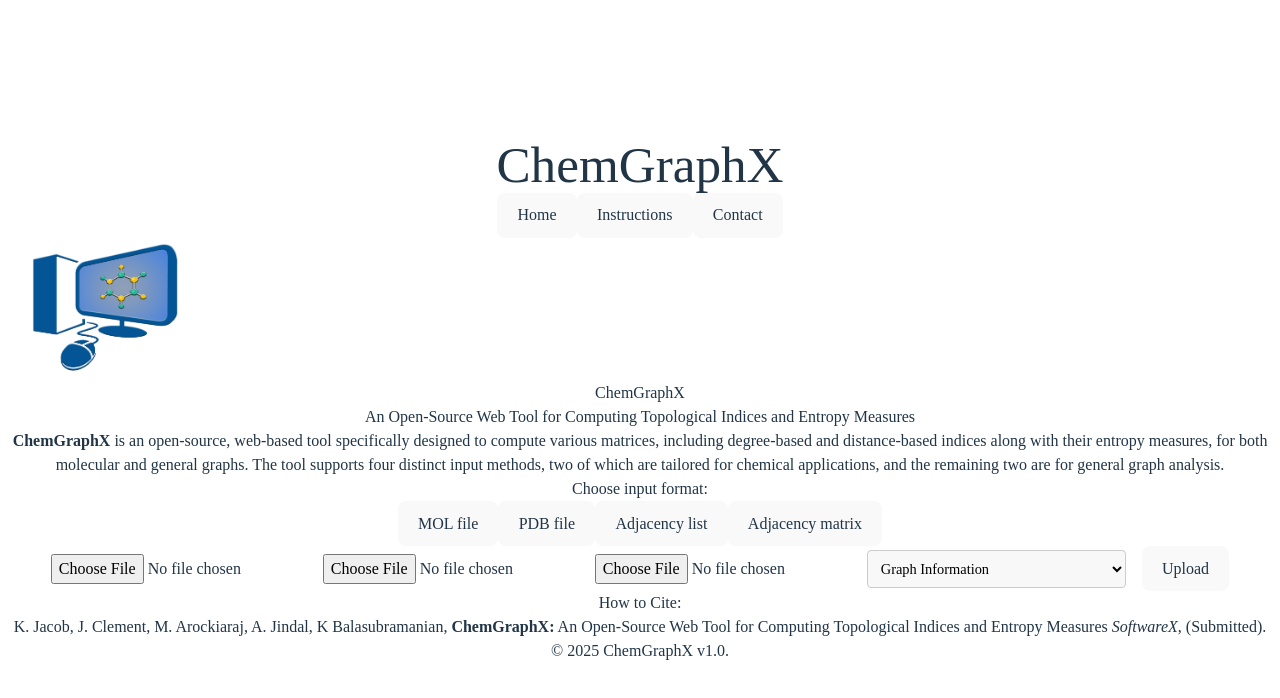
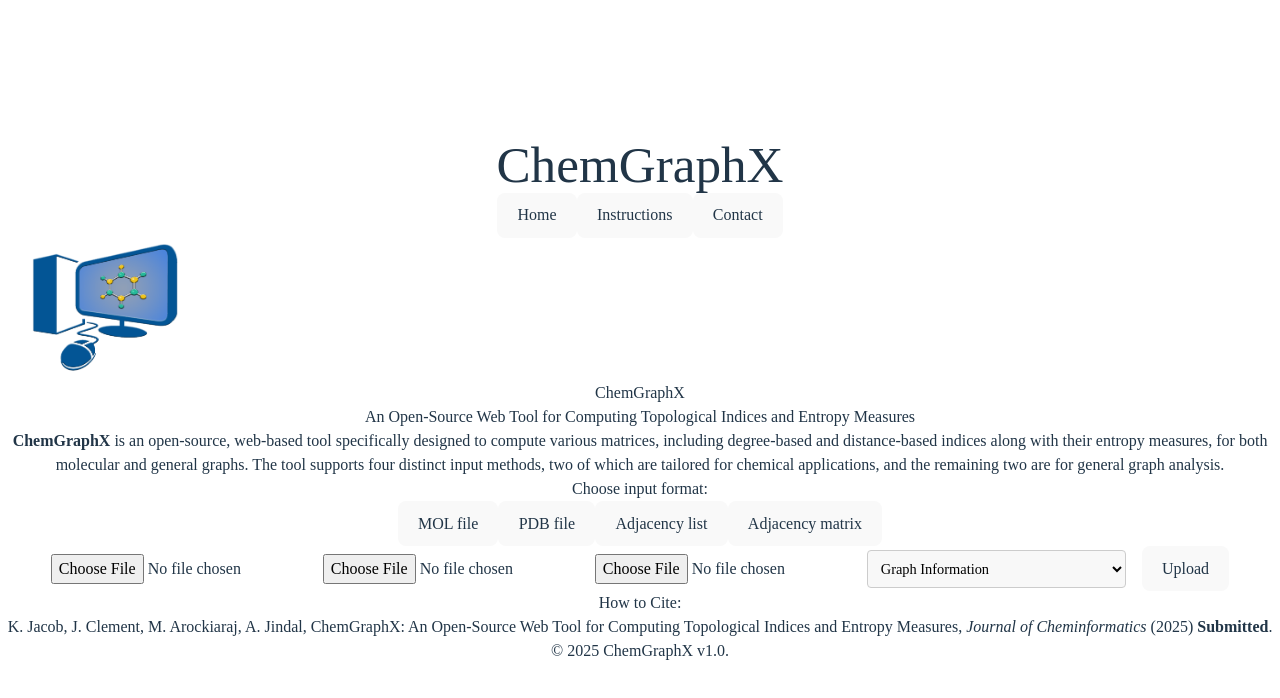
Before and after one commit to aditya-jindal/chem-graph, a React (Vite) app in the folder client/: page / in a window 1280 px wide. Shown: the top 698 px of the page. Built offline with nearby package versions, Linux system fonts and the light colour scheme.

Commit message:
formatting changes

```diff
--- a/client/src/tabs/ContactTab.jsx
+++ b/client/src/tabs/ContactTab.jsx
@@ -8,7 +8,7 @@ const ContactTab = () => {
       <div className="space-y-10">
   <div className="border-l-4 border-gray-300 pl-6 text-left">
     <p>
-      <strong>Mr. Kavin Jacob D</strong><br />
+      <strong>Mr. Kavin Jacob</strong><br />
       School of Advanced Sciences, Department of Mathematics,<br />
       Vellore Institute of Technology, Vellore.<br />
       E-mail: <a href="mailto:kavinjacob@gmail.com" className="text-blue-700 hover:underline">kavinjacob@gmail.com</a>
@@ -17,7 +17,7 @@ const ContactTab = () => {
 
   <div className="border-l-4 border-gray-300 pl-6 text-left">
     <p>
-      <strong>Dr. Clement J</strong><br />
+      <strong>Dr. Joseph Clement</strong><br />
       School of Advanced Sciences, Department of Mathematics,<br />
       Vellore Institute of Technology, Vellore.<br />
       E-mail: <a href="mailto:clementjmail@gmail.com" className="text-blue-700 hover:underline">clementjmail@gmail.com</a>
@@ -26,7 +26,7 @@ const ContactTab = () => {
 
   <div className="border-l-4 border-gray-300 pl-6 text-left">
     <p>
-      <strong>Dr. M Arockiaraj</strong><br />
+      <strong>Dr. Micheal Arockiaraj</strong><br />
       Department of Mathematics,<br />
       Loyola College, Chennai.<br />
       E-mail: <a href="mailto:marockiaraj@gmail.com" className="text-blue-700 hover:underline">marockiaraj@gmail.com</a>
@@ -41,15 +41,6 @@ const ContactTab = () => {
       E-mail: <a href="mailto:adityajindal1509@gmail.com" className="text-blue-700 hover:underline">adityajindal1509@gmail.com</a>
     </p>
   </div>
-
-    <div className="border-l-4 border-gray-300 pl-6 text-left">
-    <p>
-      <strong>Dr. Krishnan Balasubramanian</strong><br />
-      School of Molecular Sciences,<br />
-      Arizona State University, USA.<br />
-      E-mail: <a href="kbalu@asu.edu" className="text-blue-700 hover:underline">kbalu@asu.edu</a>
-    </p>
-  </div>
 </div>
 
     </div>
--- a/client/src/tabs/HomeTab.jsx
+++ b/client/src/tabs/HomeTab.jsx
@@ -160,8 +160,8 @@ function HomeTab() {
       {/* How to Cite Section */}
       <div className="bg-white shadow-md rounded-3xl p-6 text-left max-w-4xl mx-auto mt-8">
         <h3 className="text-lg font-semibold mb-4 text-blue-600">How to Cite:</h3>
-        <p className="text-gray-700 leading-relaxed">
-          K. Jacob, J. Clement, M. Arockiaraj, A. Jindal, K Balasubramanian, <strong>ChemGraphX:</strong> An Open-Source Web Tool for Computing Topological Indices and Entropy Measures <em>SoftwareX</em>, (Submitted).
+        <p className="text-gray-700 leading-relaxed"style={{ fontFamily: 'Times New Roman, serif' }}>
+          K. Jacob, J. Clement, M. Arockiaraj, A. Jindal, ChemGraphX: An Open-Source Web Tool for Computing Topological Indices and Entropy Measures, <em>Journal of Cheminformatics</em> (2025) <strong>Submitted</strong>.
         </p>
       </div>
     </div>
```
